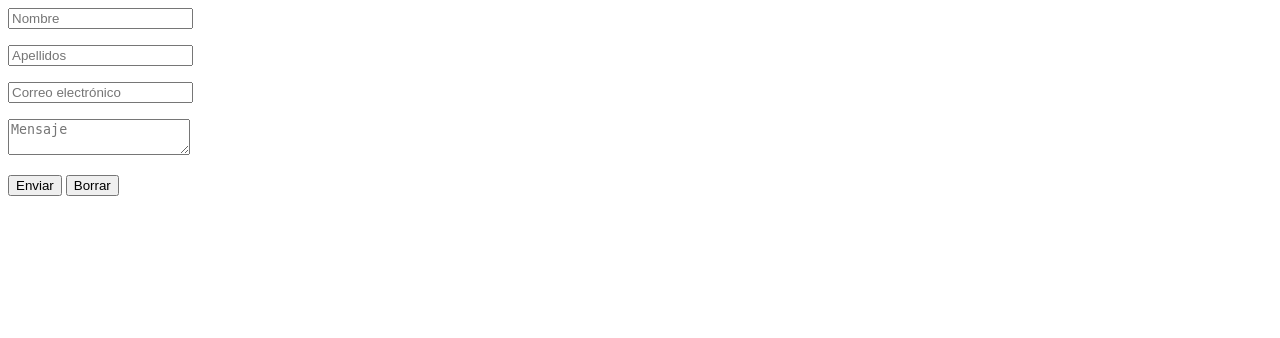
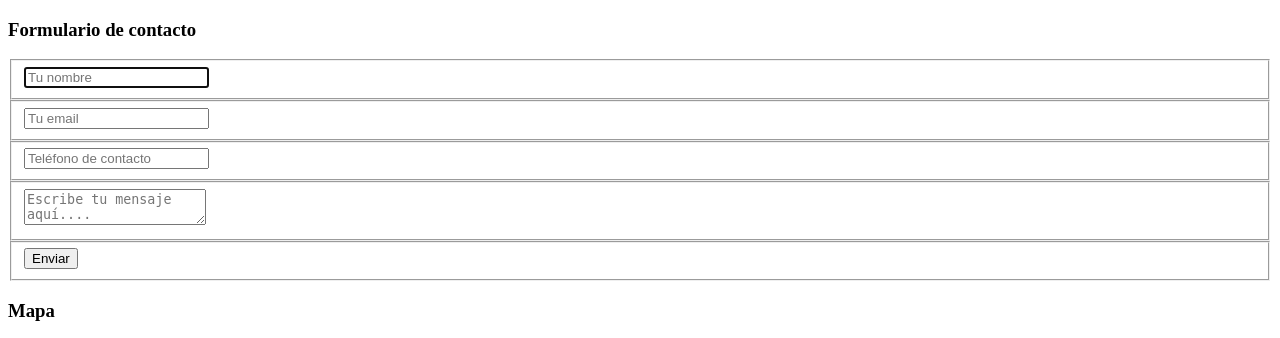
Before and after one commit to Trankimacin/Proyecto, a PHP site: page /contacto.php in a window 1280 px wide. Shown: the top 338 px of the page. Before the commit the page ends 196 px from the top, so only its background shows below. Run offline with PHP 8.4, Linux system fonts and the light colour scheme.

Commit message:
Cambio en el formulario

```diff
--- a/contacto.php
+++ b/contacto.php
@@ -3,24 +3,34 @@
 <head>
 	<title></title>
 <script src="js/estilos.js"></script>
+<link rel="stylesheet" type="text/css" href="css/estilos.css">
 </head>
 <body>
 
-	<form action="contacto.php" method="post" onsubmit="return validacion();">
+	<div class="container">
+		<form id="contact" action="contacto.php" method="post">
+			<h3>Formulario de contacto</h3>
+			<fieldset>
+				<input placeholder="Tu nombre" type="text" tabindex="1" required autofocus>
+			</fieldset>
+			<fieldset>
+				<input placeholder="Tu email" type="email" tabindex="2" required>
+			</fieldset>
+			<fieldset>
+				<input placeholder="Teléfono de contacto" type="tel" tabindex="3" required>
+			</fieldset>
+			<fieldset>
+				<textarea placeholder="Escribe tu mensaje aquí...." tabindex="5" required></textarea>
+			</fieldset>
+			<fieldset>
+				<button name="submit" type="submit" data-submit="...Sending">Enviar</button>
+			</fieldset>
+		</form>
+	</div>
 
-		<input type="tex" id="nombre" name="nombre" placeholder="Nombre" />
-		<p id="validar"></p>
-		<input type="tex" id="apellidos" name="apellidos" placeholder="Apellidos" />
-		<p id="validar2"></p>
-		<input type="text" id="email" name="email" placeholder="Correo electrónico" />
-		<p id="validar3"></p>
-		<textarea placeholder="Mensaje" id="mensaje" name="mensaje" ></textarea>
-		<p id="validar4"></p>
+	<h3>Mapa</h3>
 
-		<input type="submit" value="Enviar" />
-		<input type="reset" value="Borrar" />
-
-	</form>
+	<iframe src="https://www.google.com/maps/embed?pb=!1m18!1m12!1m3!1d3038.5225295219266!2d-3.7160975858430683!3d40.39727374036454!2m3!1f0!2f0!3f0!3m2!1i1024!2i768!4f13.1!3m3!1m2!1s0xd4227c5d8a57ab7%3A0xe0ca2e9047817694!2sCalle+de+Antonio+L%C3%B3pez%2C+2-4%2C+28019+Madrid!5e0!3m2!1ses!2ses!4v1510671763663" width="600" height="450" frameborder="0" style="border:0" allowfullscreen></iframe>
 
 </body>
 </html>
```
